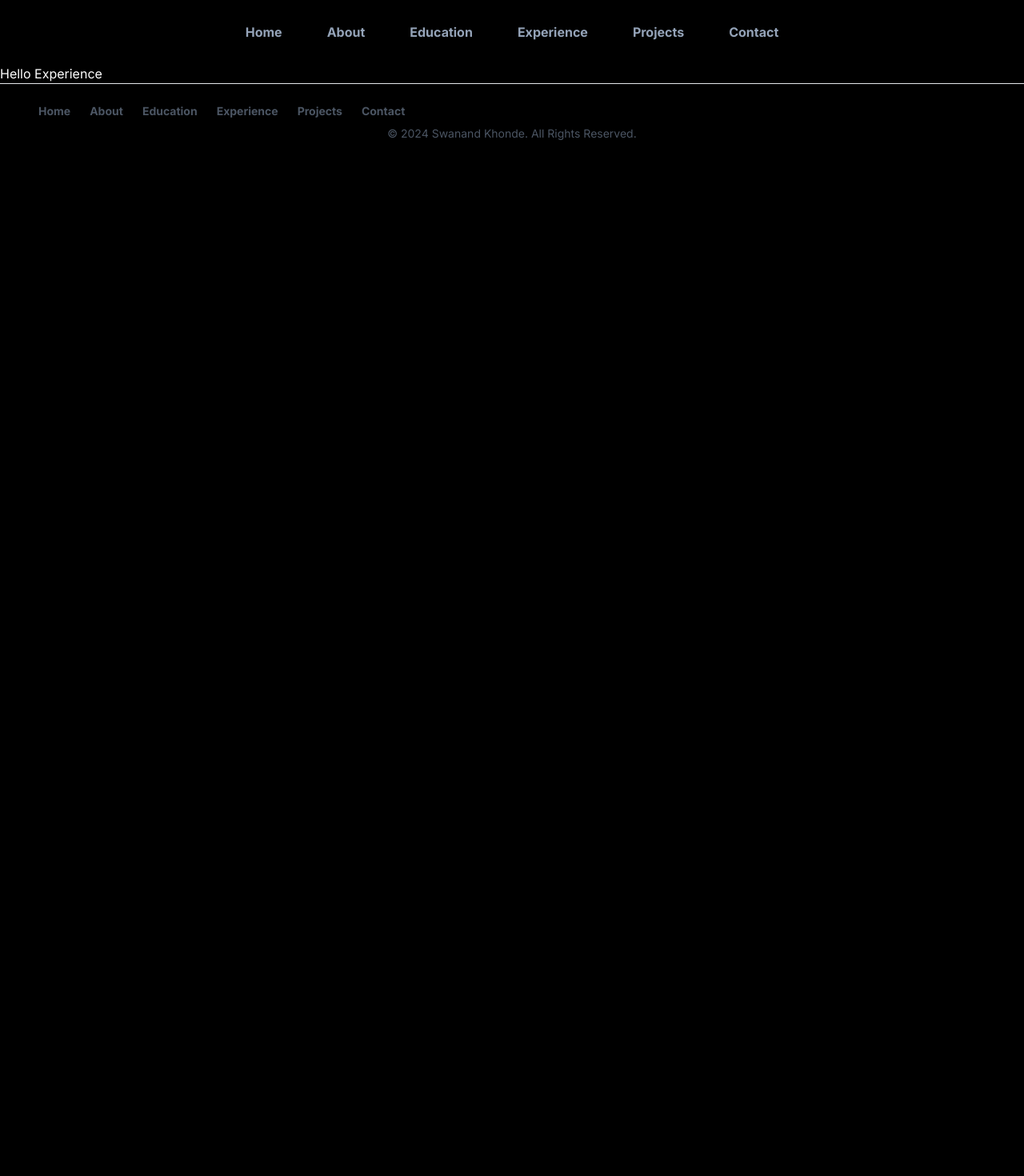
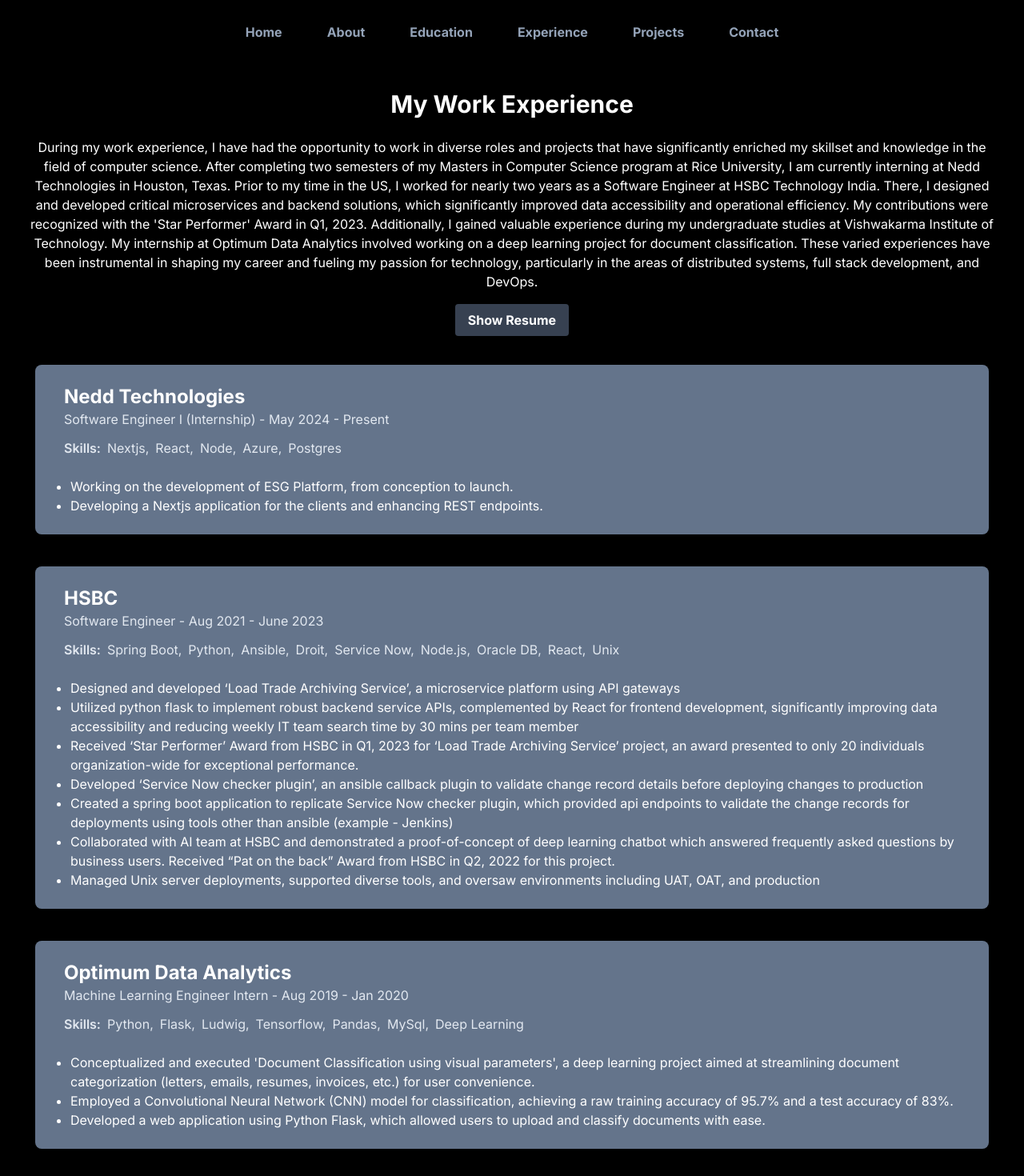
Before and after one commit to Swanand58/next-portfolio, a Next.js app: page /experience in a window 1280 px wide. Shown: the top 1470 px of the page at 80% size. Before the commit the page ends 800 px from the top, so only its background shows below. Built offline with nearby package versions, Linux system fonts and the light colour scheme.

Commit message:
Added Experiences page

```diff
--- a/data/projects.ts
+++ b/data/projects.ts
@@ -256,6 +256,75 @@ const skills: SkillSet[] = [
   },
 ];
 
+interface Experience {
+  id: number;
+  company: string;
+  role: string;
+  period: string;
+  skills: string[];
+  achievements: string[];
+}
+
+const experiences: Experience[] = [
+  {
+    id: 1,
+    company: "Nedd Technologies",
+    role: "Software Engineer I (Internship)",
+    period: "May 2024 - Present",
+    skills: ["Nextjs", "React", "Node", "Azure", "Postgres"],
+    achievements: [
+      "Working on the development of ESG Platform, from conception to launch.",
+      "Developing a Nextjs application for the clients and enhancing REST endpoints.",
+    ],
+  },
+  {
+    id: 2,
+    company: "HSBC",
+    role: "Software Engineer",
+    period: "Aug 2021 - June 2023",
+    skills: [
+      "Spring Boot",
+      "Python",
+      "Ansible",
+      "Droit",
+      "Service Now",
+      "Node.js",
+      "Oracle DB",
+      "React",
+      "Unix",
+    ],
+    achievements: [
+      "Designed and developed ‘Load Trade Archiving Service’, a microservice platform using API gateways",
+      "Utilized python flask to implement robust backend service APIs, complemented by React for frontend development, significantly improving data accessibility and reducing weekly IT team search time by 30 mins per team member",
+      "Received ‘Star Performer’ Award from HSBC in Q1, 2023 for ‘Load Trade Archiving Service’ project, an award presented to only 20 individuals organization-wide for exceptional performance.",
+      "Developed ‘Service Now checker plugin’, an ansible callback plugin to validate change record details before deploying changes to production",
+      "Created a spring boot application to replicate Service Now checker plugin, which provided api endpoints to validate the change records for deployments using tools other than ansible (example - Jenkins)",
+      "Collaborated with AI team at HSBC and demonstrated a proof-of-concept of deep learning chatbot which answered frequently asked questions by business users. Received “Pat on the back” Award from HSBC in Q2, 2022 for this project.",
+      "Managed Unix server deployments, supported diverse tools, and oversaw environments including UAT, OAT, and production",
+    ],
+  },
+  {
+    id: 3,
+    company: "Optimum Data Analytics",
+    role: "Machine Learning Engineer Intern",
+    period: "Aug 2019 - Jan 2020",
+    skills: [
+      "Python",
+      "Flask",
+      "Ludwig",
+      "Tensorflow",
+      "Pandas",
+      "MySql",
+      "Deep Learning",
+    ],
+    achievements: [
+      "Conceptualized and executed 'Document Classification using visual parameters', a deep learning project aimed at streamlining document categorization (letters, emails, resumes, invoices, etc.) for user convenience.",
+      "Employed a Convolutional Neural Network (CNN) model for classification, achieving a raw training accuracy of 95.7% and a test accuracy of 83%.",
+      "Developed a web application using Python Flask, which allowed users to upload and classify documents with ease.",
+    ],
+  },
+];
+
 export {
   projects,
   articles,
@@ -263,5 +332,6 @@ export {
   socialLinks,
   workExperiences,
   skills,
+  experiences,
 };
-export type { SocialLink, WorkExperienceType, SkillSet };
+export type { SocialLink, WorkExperienceType, SkillSet, Experience };
--- a/src/app/_components/page.tsx
+++ b/src/app/_components/page.tsx
@@ -5,6 +5,7 @@ import {
   WorkExperienceType,
   skills,
   SkillSet,
+  Experience,
 } from "../../../data/projects";
 
 import { IoSettingsOutline } from "react-icons/io5";
@@ -204,6 +205,38 @@ const ImageCarousel: React.FC<ImageCarouselProps> = ({ images }) => {
     </div>
   );
 };
+
+interface ExperienceCardProps {
+  experience: Experience;
+}
+
+const ExperienceCard: React.FC<ExperienceCardProps> = ({ experience }) => {
+  return (
+    <div className="bg-slate-500 p-4 sm:p-6 rounded-lg shadow-md m-3">
+      <h2 className="text-xl sm:text-2xl font-bold ml-3">
+        {experience.company}
+      </h2>
+      <p className="text-sm sm:text-base ml-3 text-slate-200">
+        {experience.role} - {experience.period}
+      </p>
+      <ul className="my-2 mt-3 flex flex-wrap gap-2 ml-3 text-slate-200 text-sm sm:text-base mb-6">
+        <span className="font-semibold">Skills:</span>
+        {experience.skills.map((skill, index) => (
+          <li key={index} className="text-slate-200 text-sm sm:text-base">
+            {skill}
+            {index < experience.skills.length - 1 && <span>,</span>}
+          </li>
+        ))}
+      </ul>
+      <ul className="text-white list-disc pl-5">
+        {experience.achievements.map((achievement, index) => (
+          <li key={index}>{achievement}</li>
+        ))}
+      </ul>
+    </div>
+  );
+};
+
 export {
   SocialCard,
   Skills,
@@ -211,4 +244,5 @@ export {
   ProjectCards,
   ArticleCard,
   ImageCarousel,
+  ExperienceCard,
 };
--- a/src/app/experience/page.tsx
+++ b/src/app/experience/page.tsx
@@ -1,5 +1,51 @@
-import Image from "next/image";
+"use client";
 
-export default function Experience() {
-  return <main>Hello Experience</main>;
-}
+import React from "react";
+import { Experience, experiences } from "../../../data/projects";
+import { ExperienceCard } from "../_components/page";
+
+const ExperiencePage: React.FC = () => {
+  return (
+    <main className="flex flex-wrap min-h-screen p-8">
+      <div className="container mx-auto">
+        <h1 className="text-3xl font-bold text-center mb-6">
+          My Work Experience
+        </h1>
+        <p className="text-center mb-4">
+          During my work experience, I have had the opportunity to work in
+          diverse roles and projects that have significantly enriched my
+          skillset and knowledge in the field of computer science. After
+          completing two semesters of my Masters in Computer Science program at
+          Rice University, I am currently interning at Nedd Technologies in
+          Houston, Texas. Prior to my time in the US, I worked for nearly two
+          years as a Software Engineer at HSBC Technology India. There, I
+          designed and developed critical microservices and backend solutions,
+          which significantly improved data accessibility and operational
+          efficiency. My contributions were recognized with the 'Star Performer'
+          Award in Q1, 2023. Additionally, I gained valuable experience during
+          my undergraduate studies at Vishwakarma Institute of Technology. My
+          internship at Optimum Data Analytics involved working on a deep
+          learning project for document classification. These varied experiences
+          have been instrumental in shaping my career and fueling my passion for
+          technology, particularly in the areas of distributed systems, full
+          stack development, and DevOps.
+        </p>
+        <div className="text-center mb-6">
+          <button
+            className=" text-white bg-gray-700 font-bold py-2 px-4 rounded hover:bg-slate-800 hover:text-slate-200"
+            onClick={() => window.open("/Resume_SwanandKhonde.pdf", "_blank")}
+          >
+            Show Resume
+          </button>
+        </div>
+        <div className="flex flex-col gap-4">
+          {experiences.map((exp: Experience) => (
+            <ExperienceCard key={exp.id} experience={exp} />
+          ))}
+        </div>
+      </div>
+    </main>
+  );
+};
+
+export default ExperiencePage;
```
Also changed, not shown: 1 other file (tests, documents, lock files or other folders).
